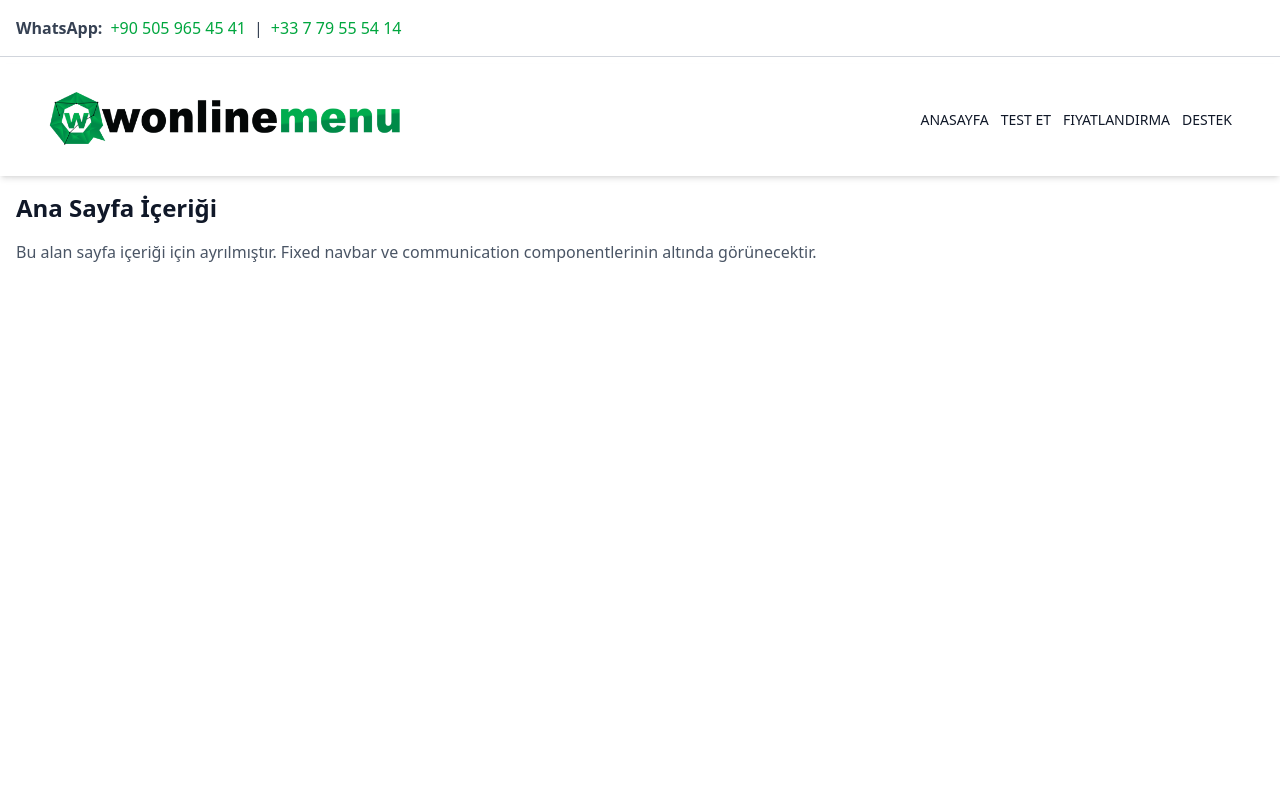
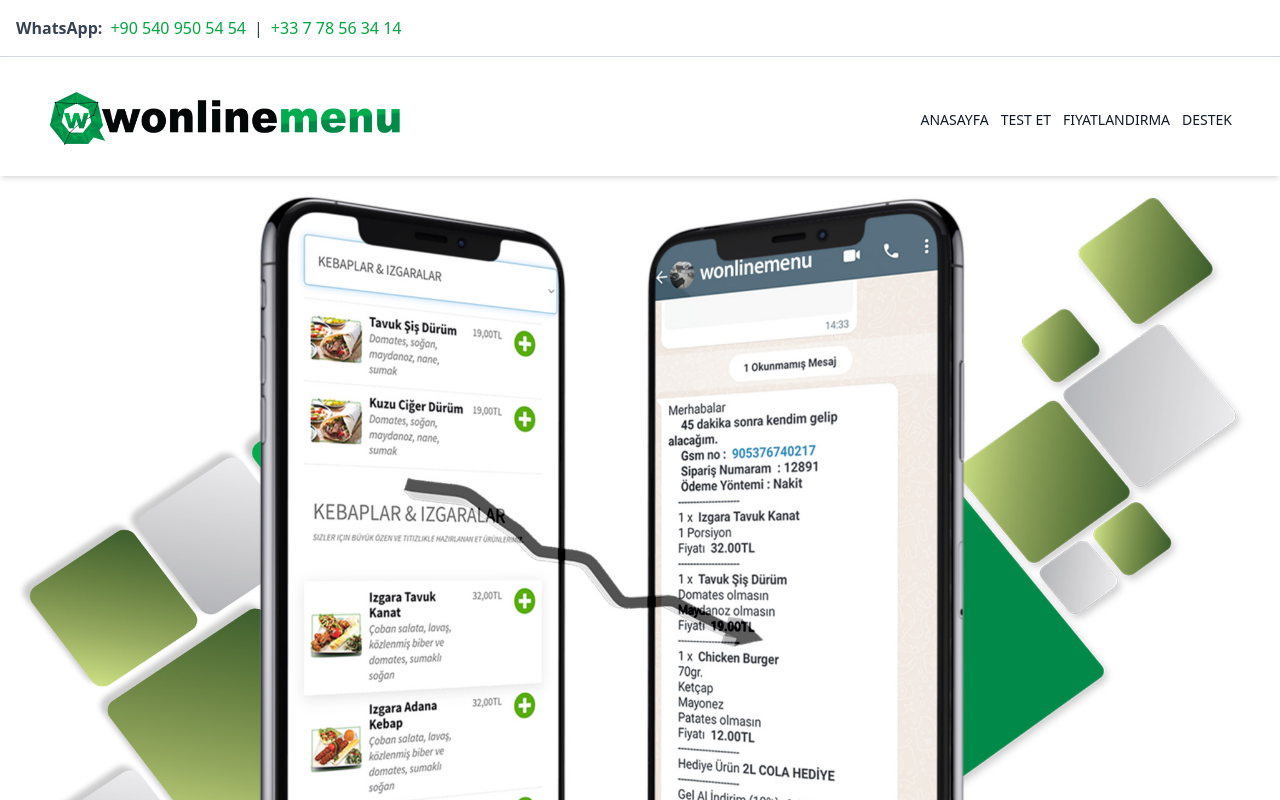
Before and after one commit to melihcandemir/wonlinemenu.com, a React (Vite) app: page / in a window 1280 px wide. Shown: the top 800 px of the page. Built offline with nearby package versions, Linux system fonts and the light colour scheme; the HTML template or start-up script is replaced by a standard one.

Commit message:
sectionOne eklendi

```diff
--- a/src/component/Communication.jsx
+++ b/src/component/Communication.jsx
@@ -2,43 +2,43 @@
 
 export default function Communication() {
   //
-  // const [isVisible, setIsVisible] = useState(true);
-  // const [isMobile, setIsMobile] = useState(false);
+  const [isVisible, setIsVisible] = useState(true);
+  const [isMobile, setIsMobile] = useState(false);
 
-  // useEffect(() => {
-  //   // Mobil görünüm kontrolü için
-  //   const handleResize = () => {
-  //     setIsMobile(window.innerWidth < 768); // 768px'in altı mobil olarak kabul edilir
-  //   };
+  useEffect(() => {
+    // Mobil görünüm kontrolü için
+    const handleResize = () => {
+      setIsMobile(window.innerWidth < 768); // 768px'in altı mobil olarak kabul edilir
+    };
 
-  //   // Scroll kontrolü için
-  //   const handleScroll = () => {
-  //     if (window.scrollY > 100 || isMobile) {
-  //       setIsVisible(false);
-  //     } else {
-  //       setIsVisible(true);
-  //     }
-  //   };
+    // Scroll kontrolü için
+    const handleScroll = () => {
+      if (window.scrollY > 100 || isMobile) {
+        setIsVisible(false);
+      } else {
+        setIsVisible(true);
+      }
+    };
 
-  //   // Olay dinleyicilerini ekle
-  //   window.addEventListener("scroll", handleScroll);
-  //   window.addEventListener("resize", handleResize);
+    // Olay dinleyicilerini ekle
+    window.addEventListener("scroll", handleScroll);
+    window.addEventListener("resize", handleResize);
 
-  //   // Bileşen ilk yüklendiğinde kontrol et
-  //   handleResize();
-  //   handleScroll();
+    // Bileşen ilk yüklendiğinde kontrol et
+    handleResize();
+    handleScroll();
 
-  //   // Bileşen kaldırıldığında olay dinleyicilerini temizle
-  //   return () => {
-  //     window.removeEventListener("scroll", handleScroll);
-  //     window.removeEventListener("resize", handleResize);
-  //   };
-  // }, [isMobile]);
+    //   // Bileşen kaldırıldığında olay dinleyicilerini temizle
+    return () => {
+      window.removeEventListener("scroll", handleScroll);
+      window.removeEventListener("resize", handleResize);
+    };
+  }, [isMobile]);
 
-  // // isVisible false ise bileşeni render etme
-  // if (!isVisible) {
-  //   return null;
-  // }
+  // isVisible false ise bileşeni render etme
+  if (!isVisible) {
+    return null;
+  }
 
   return (
     <div className="fixed top-0 left-0 w-full bg-white z-50 hidden md:block">
@@ -49,14 +49,14 @@
             href="https://wa.me/905059654541"
             className="text-green-600 hover:text-green-700 font-medium"
           >
-            +90 505 965 45 41
+            +90 540 950 54 54
           </a>
           <span className="text-gray-700">|</span>
           <a
             href="https://wa.me/33779555414"
             className="text-green-600 hover:text-green-700 font-medium"
           >
-            +33 7 79 55 54 14
+            +33 7 78 56 34 14
           </a>
         </div>
         {/* <button className="bg-lime-500 hover:bg-lime-600 text-white font-bold py-2 px-6 rounded-lg shadow-md transition-colors duration-300">
--- a/src/component/Navbar.jsx
+++ b/src/component/Navbar.jsx
@@ -1,4 +1,4 @@
-import React, { useState } from "react";
+import { useState } from "react";
 import wonlineLogo from "../assets/wonline2023.png";
 
 export default function Navbar() {
--- /dev/null
+++ b/src/component/SectionOne.jsx
@@ -0,0 +1,9 @@
+import img from "../assets/Home.jpg";
+
+export default function SectionOne() {
+  return (
+    <div>
+      <img src={img} alt="img" />
+    </div>
+  );
+}
--- a/src/page/Home.jsx
+++ b/src/page/Home.jsx
@@ -1,5 +1,6 @@
 import Communication from "../component/Communication";
 import Navbar from "../component/Navbar";
+import SectionOne from "../component/SectionOne";
 
 export default function Home() {
   return (
@@ -10,13 +11,15 @@
       <div className="pt-32 md:pt-40">
         {/* Buraya sayfa içeriği gelecek */}
         <div className="container mx-auto px-4 py-8">
-          <h1 className="text-2xl font-bold text-gray-900">
+          {/* <h1 className="text-2xl font-bold text-gray-900">
             Ana Sayfa İçeriği
           </h1>
           <p className="text-gray-600 mt-4">
             Bu alan sayfa içeriği için ayrılmıştır. Fixed navbar ve
             communication componentlerinin altında görünecektir.
-          </p>
+          </p> */}
+
+          <SectionOne />
         </div>
       </div>
     </div>
```
Also changed, not shown: src/assets/Home.jpg (renamed from src/assets/Home_slider_2023-v03.jpg).
